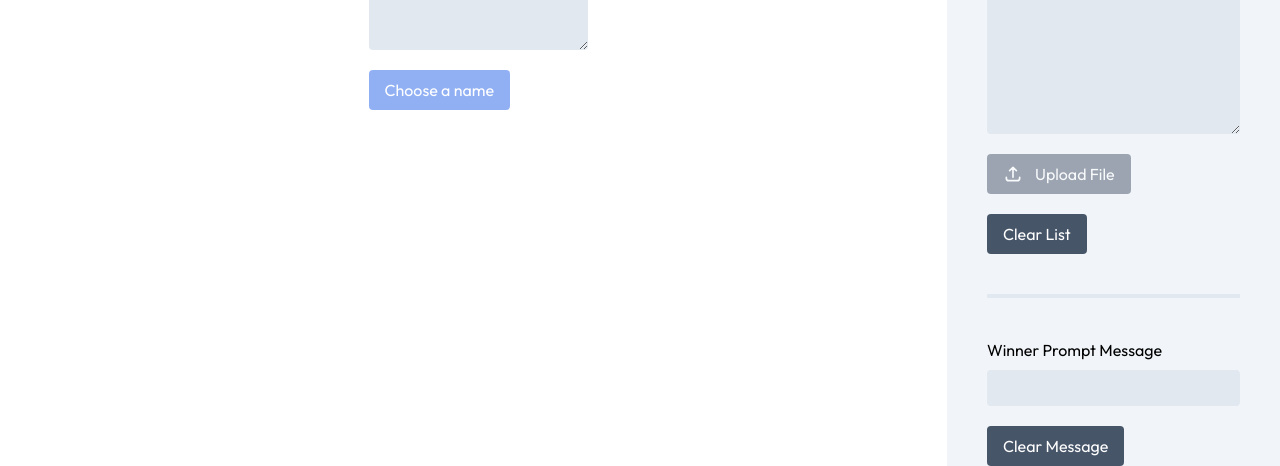
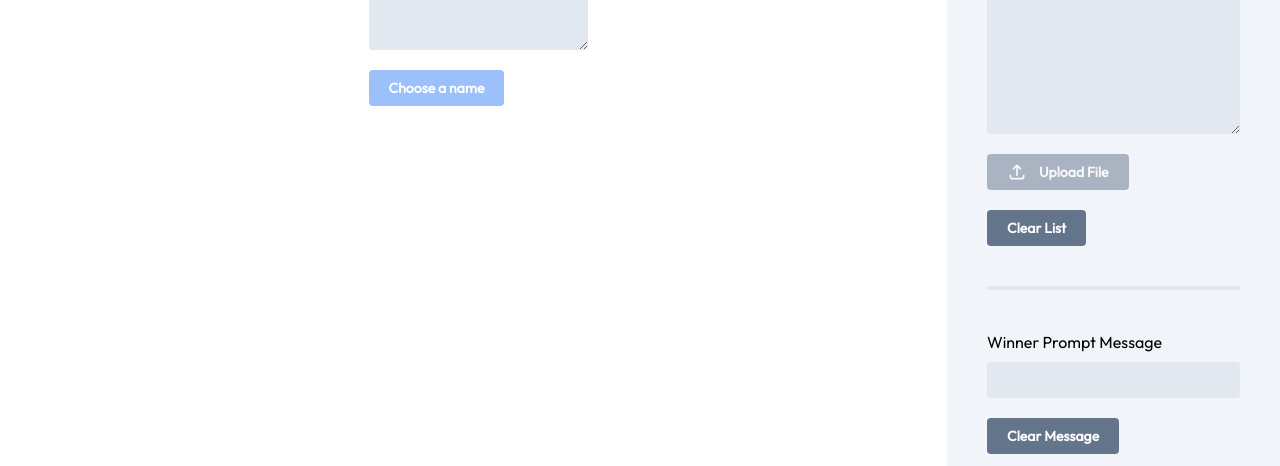
Before and after one commit to joiellantero/picksy, a React (Create React App) app: page / in a window 1280 px wide. Shown: the part 334-800 px from the top of the page. Built offline with nearby package versions, Linux system fonts and the light colour scheme.

Commit message:
update button ui

```diff
--- a/src/Components/Buttons/ButtonPrimary.js
+++ b/src/Components/Buttons/ButtonPrimary.js
@@ -7,7 +7,7 @@ const ButtonPrimary = (props) => {
       </span>
       )}
       <button
-      className="py-2 px-4 bg-blue-600 hover:bg-blue-700 active:bg-blue-800 text-white focus:outline-none rounded disabled:opacity-50 disabled:cursor-not-allowed disabled:hover:bg-blue-600 h-14 md:h-fit w-full md:w-fit"
+      className="bg-blue-500 hover:bg-blue-600 focus:outline-none focus:ring focus:ring-blue-300 active:bg-blue-700 px-5 py-2 text-sm leading-5 font-semibold text-white focus:outline-none rounded disabled:opacity-50 disabled:cursor-not-allowed disabled:hover:bg-blue-500 h-14 md:h-fit w-full md:w-fit"
       onClick={props.onClick}
       disabled={props.disabled}
       >
--- a/src/Components/Buttons/ButtonsSecondary.js
+++ b/src/Components/Buttons/ButtonsSecondary.js
@@ -9,7 +9,7 @@ const ButtonSecondary = (props) => {
       </span>
       )}
       <button
-        className="flex justify-center items-center py-2 px-4 bg-slate-600 hover:bg-slate-700 active:bg-slate-800 text-white focus:outline-none rounded disabled:hover:cursor-not-allowed disabled:opacity-50 disabled:hover:bg-slate-600 h-14 md:h-fit w-full md:w-fit"
+        className="flex justify-center items-center bg-slate-500 hover:bg-slate-600 focus:outline-none focus:ring focus:ring-slate-300 active:bg-slate-700 px-5 py-2 text-sm leading-5 font-semibold text-white focus:outline-none rounded disabled:hover:cursor-not-allowed disabled:opacity-50 disabled:hover:bg-slate-500 h-14 md:h-fit w-full md:w-fit"
         onClick={props.onClick}
         disabled={props.disabled}
       >
--- a/src/styles/index.css
+++ b/src/styles/index.css
@@ -10,7 +10,7 @@ code {
 
 @layer components{
   .tooltip{
-    @apply absolute w-auto p-2 min-w-max rounded shadow-md text-slate-800 bg-slate-100 dark:text-slate-100 dark:bg-slate-700 text-xs font-bold ease-out transition-all duration-200 scale-90 opacity-0 origin-bottom-left bottom-16 md:bottom-12 delay-500;
+    @apply absolute w-auto p-2 min-w-max rounded shadow-md text-slate-800 bg-slate-100 dark:text-slate-100 dark:bg-slate-700 text-xs font-bold ease-out transition-all duration-200 scale-90 opacity-0 origin-bottom-left bottom-[3.75rem] md:bottom-10 delay-500;
   }
   hr{
     @apply border-slate-200 dark:border-slate-700 my-5 border-2
```
